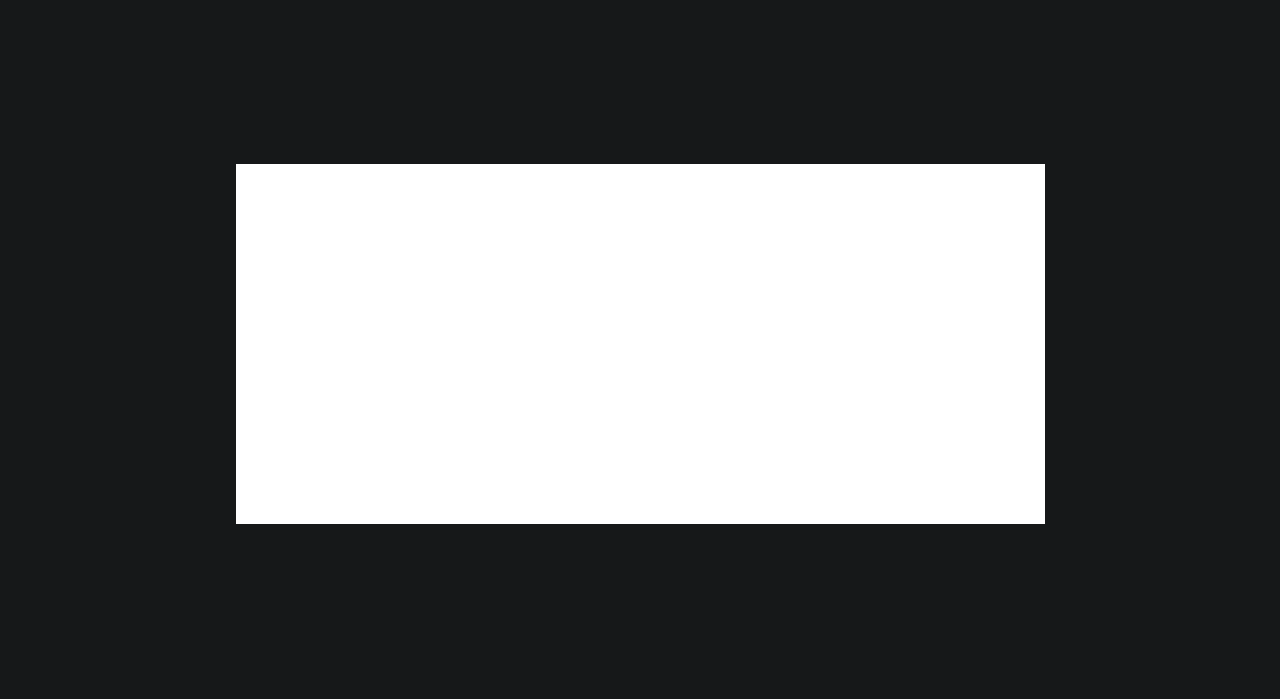
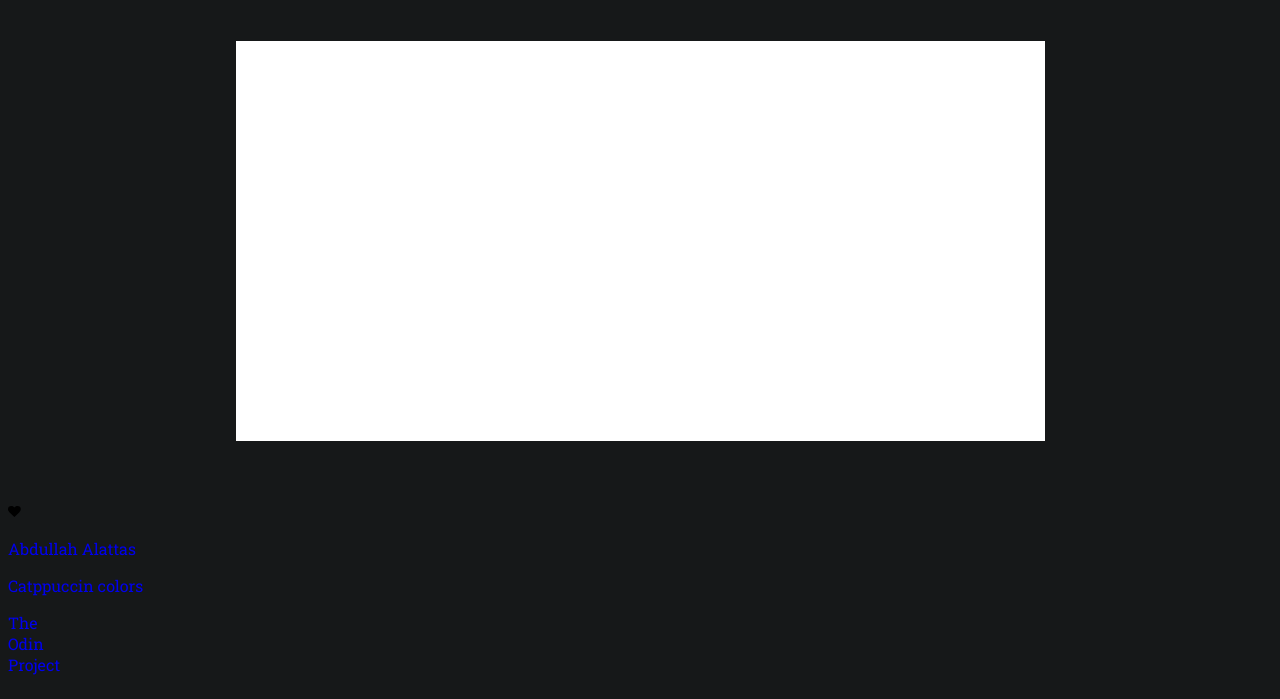
Before and after one commit to i4pg/etch-a-sketch, a website: page index.html in a window 1280 px wide. Both pictures are taken after a click on the button "Start Sketching". Shown: the part 117-816 px from the top of the page. Drawn offline with Linux system fonts and the light colour scheme; some icons are missing.

Commit message:
feat: setup grid position

```diff
--- a/index.html
+++ b/index.html
@@ -11,7 +11,7 @@
   <link href="src/css/style.css" rel="stylesheet">
   <link href="src/css/hover.css" rel="stylesheet">
   <script src="src/script/hamburger.js" defer></script>
-  <script src="src/script/grid_options.js" defer></script>
+  <script src="src/script/navbar_options.js" defer></script>
   <script src="src/script/component.js" defer></script>
   <script src="src/script/grid.js" defer></script>
   <script src="src/script/index.js" defer></script>
@@ -61,6 +61,7 @@
   </header>
   <main>
     <div class="container main">
+      <div class="grid" id="grid"></div>
       <div class="intro" id="intro">
         <h1>etch-e-sketch</h1>
         <q cite="https://en.wikipedia.org/wiki/Etch_A_Sketch">Etch A Sketch is a mechanical drawing toy invented
@@ -71,10 +72,22 @@
           flat gray screen in a red plastic frame.</q>
         <button value="16" id="start" type="button" class="hvr-sweep-to-left">Start Sketching</button>
       </div>
-      <div class="grid" id="grid"></div>
     </div>
   </main>
   <footer>
+    <section>
+      <p class="love">
+        <svg viewBox="0 0 1792 1792" preserveAspectRatio="xMidYMid meet" xmlns="http://www.w3.org/2000/svg"
+          style="height: 0.8rem;">
+          <path
+            d="M896 1664q-26 0-44-18l-624-602q-10-8-27.5-26T145 952.5 77 855 23.5 734 0 596q0-220 127-344t351-124q62 0 126.5 21.5t120 58T820 276t76 68q36-36 76-68t95.5-68.5 120-58T1314 128q224 0 351 124t127 344q0 221-229 450l-623 600q-18 18-44 18z"
+            fill="var(--red)"></path>
+        </svg>
+      </p>
+      <p><a target="_blank" href="https://www.twitter/com/wiyih">Abdullah Alattas</a></p>
+      <p class="catppuccin"><a href="https://github.com/catppuccin/catppuccin">Catppuccin colors</a></p>
+      <p class="odin"><a href="https://theodinproject.com">The Odin Project</a></p>
+    </section>
   </footer>
 </body>
 
--- a/src/css/style.css
+++ b/src/css/style.css
@@ -195,8 +195,8 @@ body {
 .grid {
   margin: 0 auto;
   width: 80%;
-  height: 45vh;
-  display: flex;
+  height: 50vh;
+  display: none;
   flex-flow: row wrap;
 }
 
--- a/src/script/grid.js
+++ b/src/script/grid.js
@@ -1,17 +1,26 @@
 const intro = document.getElementById('intro')
-const startButton = document.getElementById('start')
 const grid = document.getElementById('grid')
 
-function generateGrid(size) {
+function generateGridElement(size) {
   for (let i = 0; i < size; i++) {
-    const ele = createEle('div', 'pixel', 'pixel', "", "")
-    grid.appendChild(ele)
+    const element = createEle('div', 'pixel', 'pixel', "", "")
+    grid.appendChild(element)
   }
 }
 
-function myFunc(e) {
+function setupGrid() {
   grid.innerHTML = ""
+  grid.style.display = "flex"
+}
+
+function removeIntro() {
   intro.remove()
-  size = e.target.getAttribute('value')
-  generateGrid(size)
 }
+
+function generateGrid(e) {
+  const size = e.target.getAttribute('value')
+
+  removeIntro()
+  setupGrid()
+  generateGridElement(size)
+}
--- a/src/script/index.js
+++ b/src/script/index.js
@@ -1,6 +1,13 @@
+const startButton = document.getElementById('start')
+let optionsArray = options.children
+optionsArray = Array.from(options.children)
+optionsArray.push(startButton)
+
+optionsArray
+  .forEach(
+    option =>
+      option.addEventListener(
+        'click', generateGrid)
+  )
+
 generateOptions()
-startButton.addEventListener('click', myFunc)
-Array.from(options.children).forEach(option => {
-  option.addEventListener('click', myFunc)
-}
-)
```
Also changed, not shown: src/script/navbar_options.js (renamed from src/script/grid_options.js).
